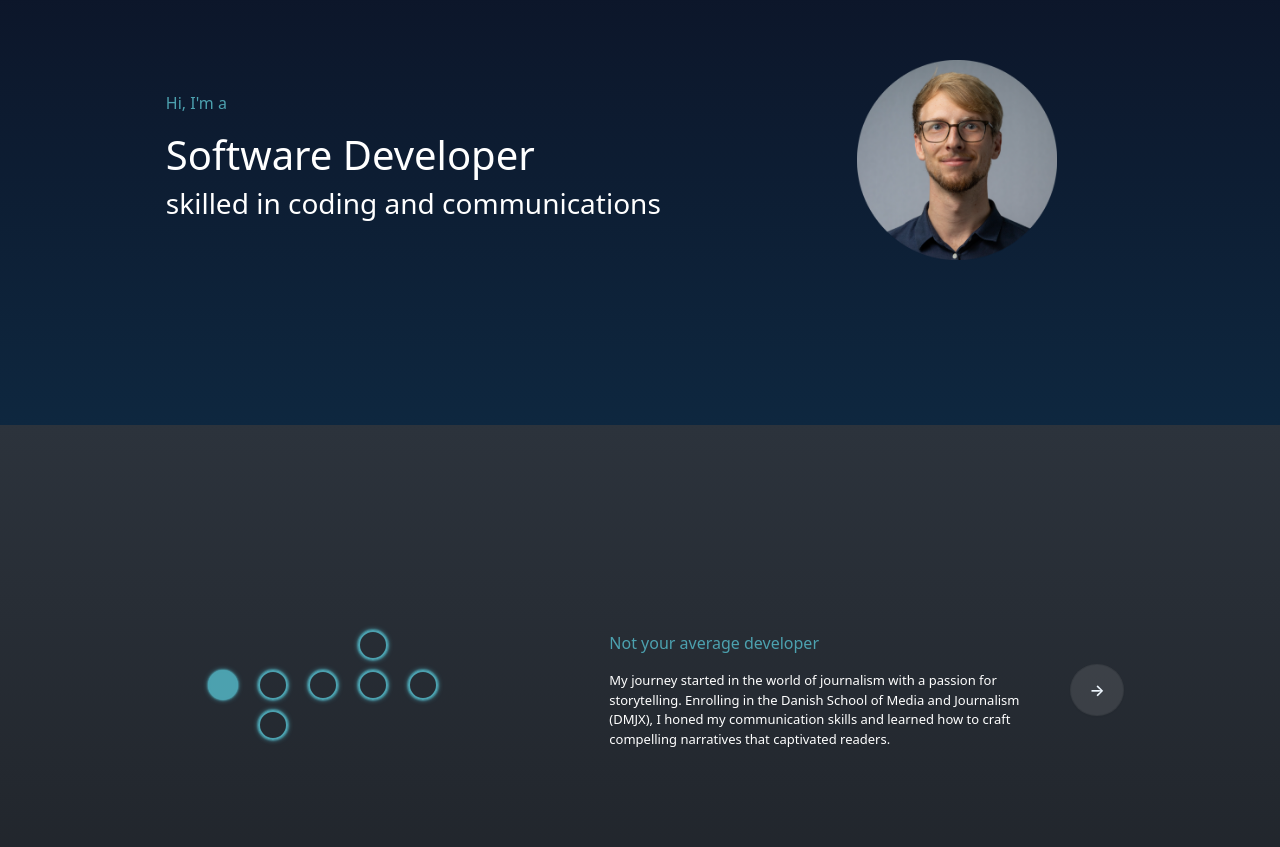
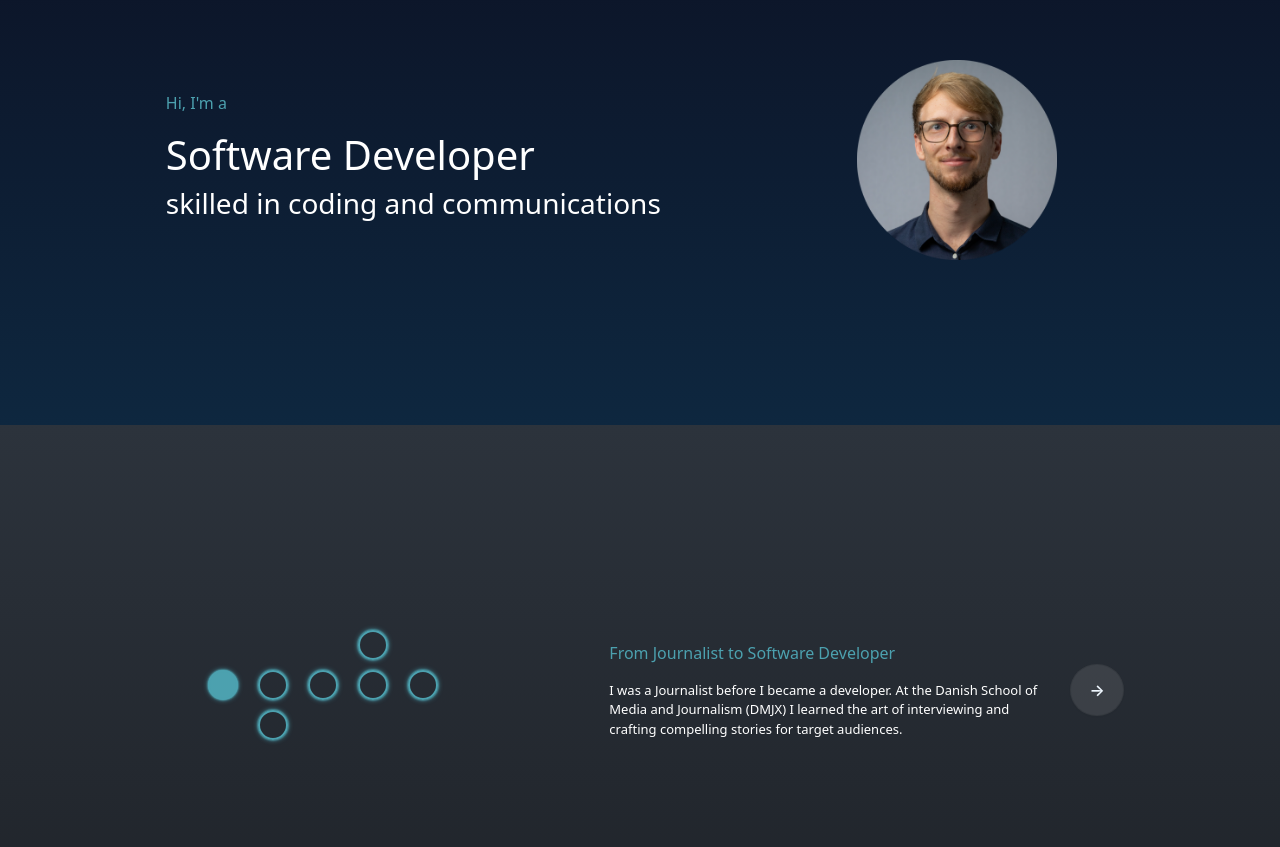
Before and after one commit to Jepmoltho/jeppe-moelgaard.com, a React (Create React App) app: page / in a window 1280 px wide. Shown: the part 105-952 px from the top of the page. Built offline with nearby package versions, Linux system fonts and the light colour scheme.

Commit message:
Wrote copy for bio component and improved scroll snap of projects

```diff
--- a/src/App.css
+++ b/src/App.css
@@ -69,6 +69,7 @@
   display: flex;
   @media screen and (max-width: 705px) {
     padding-top: 60px;
+    padding-bottom: 70px;
     padding-left: 2rem;
     padding-right: 2rem;
     height: 100vh;
@@ -133,7 +134,7 @@
   align-items: center;
   @media screen and (max-width: 705px) {
     padding-top: 20px;
-    padding-bottom: 40px;
+    padding-bottom: 70px;
     padding-left: 10px;
     padding-right: 10px;
     height: 100vh;
--- a/src/components/Bio.jsx
+++ b/src/components/Bio.jsx
@@ -130,7 +130,9 @@ export default function Bio() {
               // Desktop
               <div className="d-flex align-items-center justify-content-center h-100 bio-text">
                 <div>
-                  <p className="tagline">Not your average developer</p>
+                  <p className="tagline">
+                    From Journalist to Software Developer
+                  </p>
                   <div className="slide-container textslide slide-container-desktop">
                     {slides[currentSlide]}
                   </div>
@@ -146,7 +148,7 @@ export default function Bio() {
                 {currentSlideMobile === 0 ? (<span className="arrow arrow-left hide-default">❮</span>) : (<span className="arrow arrow-left">❮</span>)}
                 <center>
                   <div>
-                    <p className="tagline">Not your average developer</p>
+                    <p className="tagline">From Journalist to Software Developer</p>
                     <div className="slide-container slidecontainer-mobile" onScroll={updateActiveSlide} >
                       {slides.map((slide, index) => (
                         <div className="slide-mobile" key={index}>
--- a/src/data/biotext.jsx
+++ b/src/data/biotext.jsx
@@ -1,3 +1,11 @@
+export const slides = [
+  "I was a Journalist before I became a developer. At the Danish School of Media and Journalism (DMJX) I learned the art of interviewing and crafting compelling stories for target audiences.",
+  "Having a passion for communicating the most complex stories I could find, I specialised in Tech Journalism. Soon I was working with leading organisations such as the Technical University of Denmark (DTU), Nordic Blockchain Association and KPMG in communicating technological advancements to large audiences as well as target stakeholders.",
+  "But I wanted to understand tech on a deeper level beyond storytelling. Fueling this ambition, I pursued a competetive Master's Degree in Software Development at the IT University of Denmark (ITU). This was the beginning of a transformative phase where I delved into a broad spectrum of computer science covering front- and backend development, database management, information security, algorithms and UX design among others.",
+  "Soon after, I started working as a frontend developer and software engineer. As of today, I have contributed developing websites and applications for large organisations such as tamigo, Templafy and Bankdata. My role in these projects covers everything from responsive web development using HTML, CSS, JavaScript, React, Git, Node.js and different Content Management Systems like Umbraco and WordPress to database integrations and SQL.",
+  "Today, I thrive as a software developer at IT Minds, taking on exciting projects for leading organisations. On the side, I do hobby projects to stay up to date with the advantages of using the newest technologies and frameworks. Currently I’m learning how to develop using TypeScript, C# and the .net platform as well as using artificial intelligence in web applications using OpenAI’s API.",
+];
+/*
 export const slides = [
   "My journey started in the world of journalism with a passion for storytelling. Enrolling in the Danish School of Media and Journalism (DMJX), I honed my communication skills and learned how to craft compelling narratives that captivated readers.",
   "As I specialized in tech journalism, my path intertwined with influential organizations. I found myself collaborating with DTU, delving into the realm of technological advancements shaping the future. The Nordic Blockchain Association and KPMG offered opportunities to explore the impact of blockchain technology and digital innovation on businesses and society. My writing resonated with tech enthusiasts and industry professionals alike, and I thrived in this dynamic landscape.",
@@ -5,3 +13,4 @@ export const slides = [
   "My path led me to roles as a frontend developer at tamigo, where I developed and maintained their website in the Umbraco framework which uses the ASP.NET and C# to organise the code base. I contributed by coding several landing pages as well as reusable components that displayed content in multiple languages across different devices. When I became an IT consultant at staun and stender, I delved into the intricacies of combining web development with database management, solidifying my understanding of data management and visualization. I navigated diverse tech challenges, applying both my journalistic prowess and newfound technical expertise to deliver impactful solutions.",
   "Today, I thrive as a full-stack developer at IT Minds, taking on exciting projects that push the boundaries of what's possible. Beyond my professional endeavors, I delve into various hobby projects, embracing HTML, CSS, JavaScript, React, Node.js, and TypeScript. Additionally, I explore the endless possibilities of OpenAI's API, experimenting with cutting-edge technologies that inspire innovation. My journey from journalism to tech has been a rewarding fusion of storytelling and technical expertise, allowing me to not only communicate effectively with diverse stakeholders but also to create innovative solutions at the intersection of technology and human connection",
 ];
+*/
```
